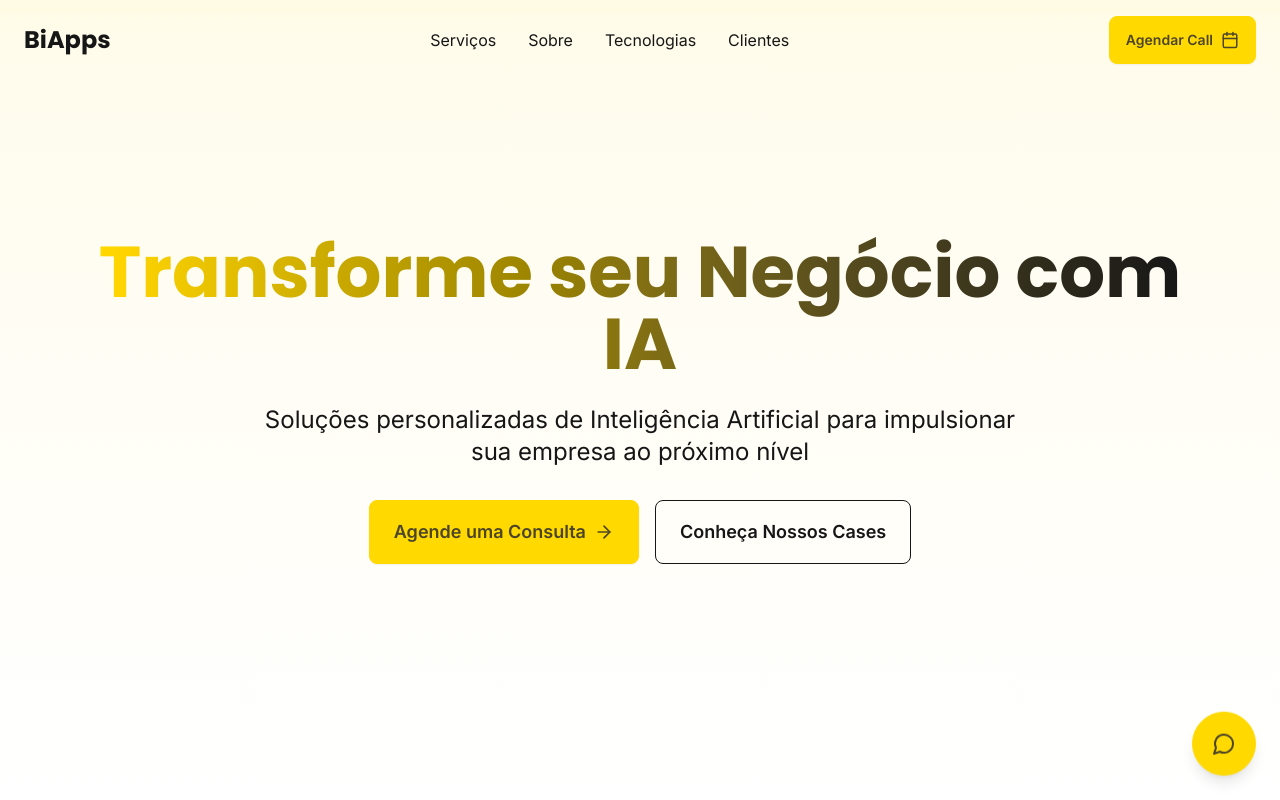
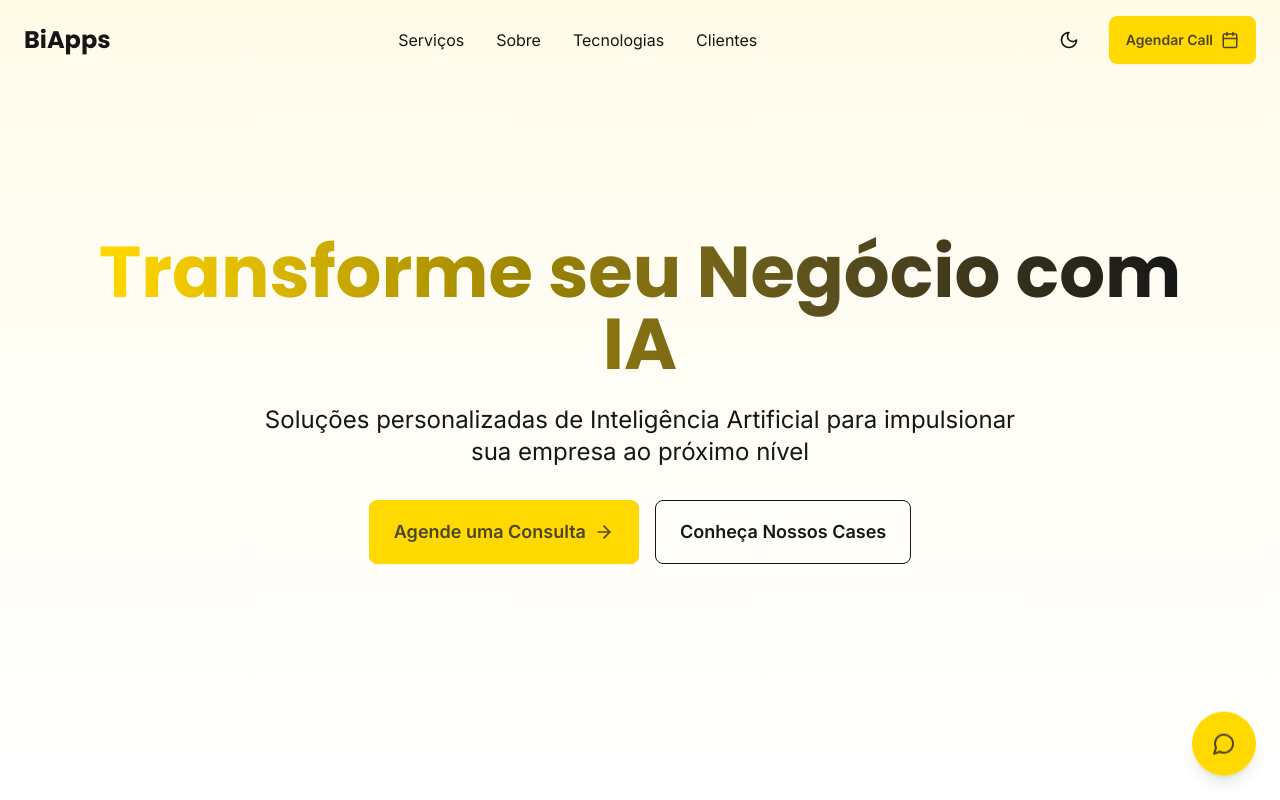
Before and after one commit to andomingos87/biapps-sales-hub, a React (Vite) app: page / in a window 1280 px wide. Shown: the top 800 px of the page. Built offline with nearby package versions, Linux system fonts and the light colour scheme.

Commit message:
Implement dark mode toggle
Added a dark mode feature to the application and included a toggle switch next to the button in the header for user accessibility.
[skip gpt_engineer]

```diff
--- a/src/App.tsx
+++ b/src/App.tsx
@@ -4,10 +4,17 @@ import { TooltipProvider } from "@/components/ui/tooltip";
 import { QueryClient, QueryClientProvider } from "@tanstack/react-query";
 import { BrowserRouter, Routes, Route } from "react-router-dom";
 import Index from "./pages/Index";
+import { useEffect } from "react";
 
 const queryClient = new QueryClient();
 
-const App = () => (
+const App = () => {
+  useEffect(() => {
+    const theme = localStorage.getItem('theme') || 'light';
+    document.documentElement.setAttribute('data-theme', theme === 'dark' ? 'dark' : 'bumblebee');
+  }, []);
+
+  return (
     <QueryClientProvider client={queryClient}>
       <TooltipProvider>
         <Toaster />
@@ -20,5 +27,6 @@ const App = () => (
       </TooltipProvider>
     </QueryClientProvider>
   );
+};
 
 export default App;
--- a/src/components/Header.tsx
+++ b/src/components/Header.tsx
@@ -1,8 +1,10 @@
 import { useState, useEffect } from "react";
-import { Calendar } from "lucide-react";
+import { Calendar, Moon, Sun } from "lucide-react";
+import { useTheme } from "@/hooks/use-theme";
 
 export const Header = () => {
   const [isScrolled, setIsScrolled] = useState(false);
+  const { theme, toggleTheme } = useTheme();
 
   useEffect(() => {
     const handleScroll = () => {
@@ -23,9 +25,18 @@ export const Header = () => {
           <a href="#technologies" className="hover:text-primary transition-colors">Tecnologias</a>
           <a href="#clients" className="hover:text-primary transition-colors">Clientes</a>
         </nav>
-        <button className="btn btn-primary gap-2">
-          Agendar Call <Calendar size={18} />
-        </button>
+        <div className="flex items-center gap-4">
+          <button
+            onClick={toggleTheme}
+            className="btn btn-ghost btn-circle"
+            aria-label="Toggle theme"
+          >
+            {theme === 'dark' ? <Sun size={20} /> : <Moon size={20} />}
+          </button>
+          <button className="btn btn-primary gap-2">
+            Agendar Call <Calendar size={18} />
+          </button>
+        </div>
       </div>
     </header>
   );
--- /dev/null
+++ b/src/hooks/use-theme.tsx
@@ -0,0 +1,19 @@
+import { useState, useEffect } from 'react';
+
+export const useTheme = () => {
+  const [theme, setTheme] = useState<'light' | 'dark'>(
+    () => (localStorage.getItem('theme') as 'light' | 'dark') || 'light'
+  );
+
+  useEffect(() => {
+    const root = window.document.documentElement;
+    root.setAttribute('data-theme', theme === 'dark' ? 'dark' : 'bumblebee');
+    localStorage.setItem('theme', theme);
+  }, [theme]);
+
+  const toggleTheme = () => {
+    setTheme(prev => prev === 'dark' ? 'light' : 'dark');
+  };
+
+  return { theme, toggleTheme };
+};
--- a/tailwind.config.ts
+++ b/tailwind.config.ts
@@ -40,7 +40,7 @@ export default {
   },
   plugins: [require("daisyui")],
   daisyui: {
-    themes: ["bumblebee"],
-    darkTheme: "bumblebee",
+    themes: ["bumblebee", "dark"],
+    darkTheme: "dark",
   },
 } satisfies Config;
```
Lines whose indentation alone changed are shown as unchanged.
